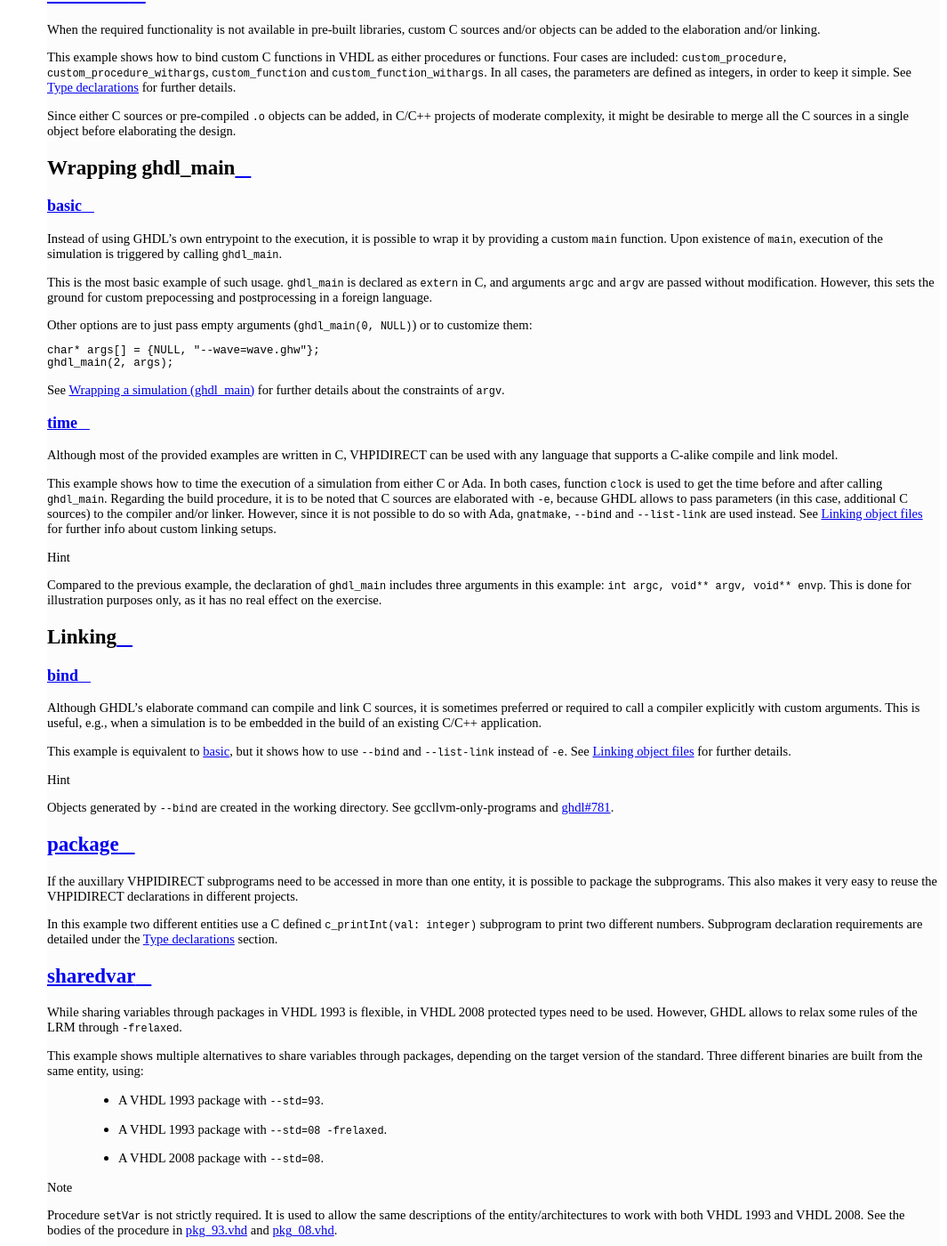
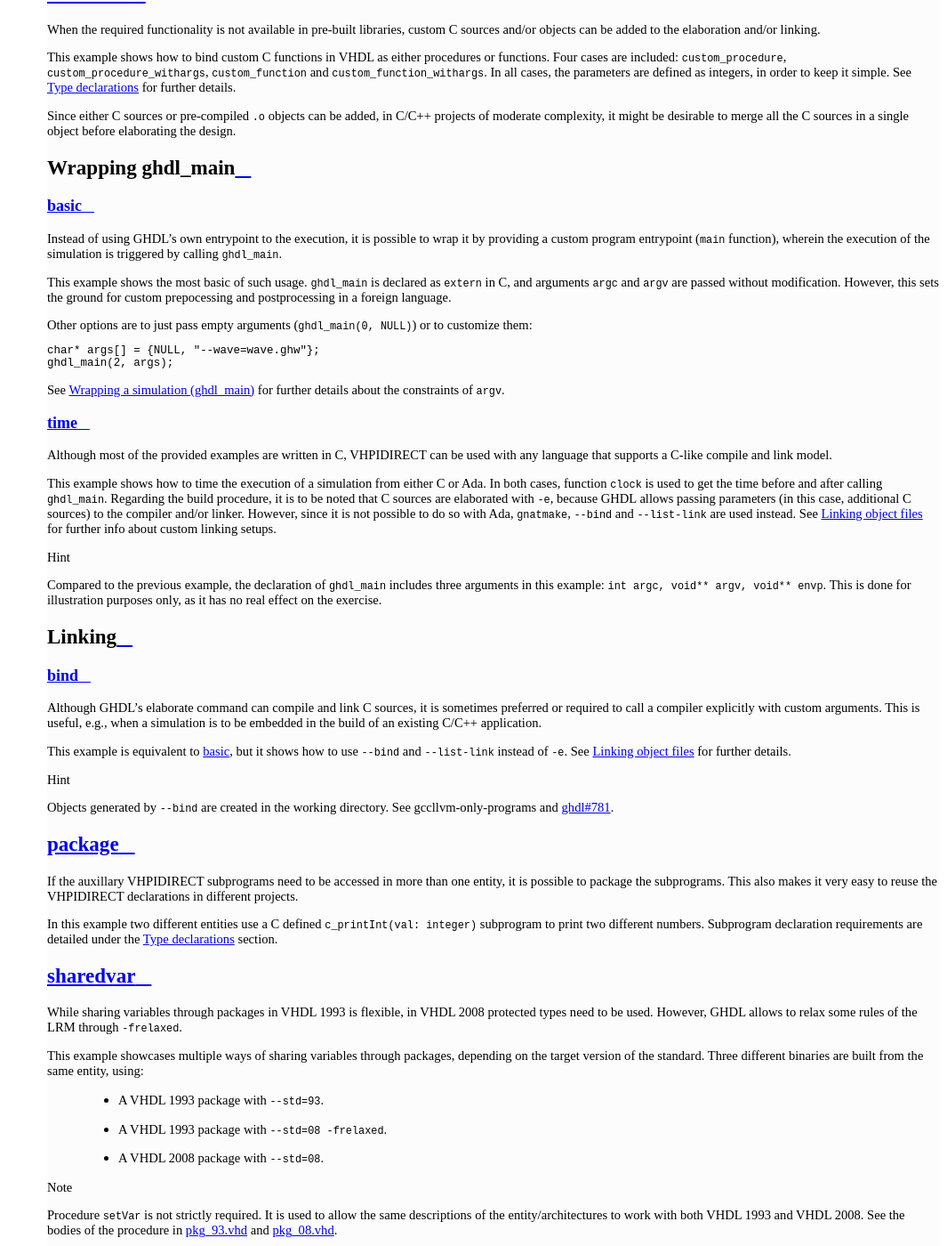
Before and after one commit to ghdl/ghdl-cosim, a Sphinx documentation site: the page built from doc/vhpidirect/examples/quickstart.rst, in a window 1280 px wide and 1400 px high, scrolled down 1381 px. Shown: the whole window at 89% size, without its empty margins (215-1280 px from the left). Built offline with Sphinx 7.4.7 and the Read the Docs theme 2.0.0, drawn with Linux system fonts in a browser that asks for light colours; comment, search, counter and statistics services are not loaded.

Commit message:
doc: grammatical hiccups
Co-authored-by: RocketRoss <mr@radonn.co.za>

```diff
--- a/doc/index.rst
+++ b/doc/index.rst
@@ -45,7 +45,7 @@ supported. However, a *vhdlator*/*ghdlator* might be available in the future.
 because, as the name suggests, it is a direct interface. However, on the one hand VHPIDIRECT requires modification of
 VHDL sources, which might not be possible or desirable in certain contexts. On the other hand, VPI/VHPI allow use cases
 which are not yet possible with VHPIDIRECT, such as controlling execution time steps. It is suggested to read the quick
-start examples of both interfacing mechanisms, in order to get a feel of the differences.
+start examples of both interfacing mechanisms, in order to get a feel for the differences.
 
 
 .. toctree::
--- a/doc/vhpidirect/examples/quickstart.rst
+++ b/doc/vhpidirect/examples/quickstart.rst
@@ -64,12 +64,12 @@ Wrapping ghdl_main
 :cosimtree:`basic <vhpidirect/quickstart/wrapping/basic>`
 ---------------------------------------------------------
 
-Instead of using GHDL's own entrypoint to the execution, it is possible to wrap it by providing a custom ``main``
-function. Upon existence of ``main``, execution of the simulation is triggered by calling ``ghdl_main``.
+Instead of using GHDL's own entrypoint to the execution, it is possible to wrap it by providing a custom program
+entrypoint (``main`` function), wherein the execution of the simulation is triggered by calling ``ghdl_main``.
 
-This is the most basic example of such usage. ``ghdl_main`` is declared as ``extern`` in C, and arguments ``argc`` and
-``argv`` are passed without modification. However, this sets the ground for custom prepocessing and postprocessing in a
-foreign language.
+This example shows the most basic of such usage. ``ghdl_main`` is declared as ``extern`` in C, and arguments ``argc``
+and ``argv`` are passed without modification. However, this sets the ground for custom prepocessing and postprocessing
+in a foreign language.
 
 Other options are to just pass empty arguments (``ghdl_main(0, NULL)``) or to customize them:
 
@@ -84,11 +84,11 @@ See :ref:`COSIM:VHPIDIRECT:Wrapping` for further details about the constraints o
 -------------------------------------------------------
 
 Although most of the provided examples are written in C, VHPIDIRECT can be used with any language that supports a
-C-alike compile and link model.
+C-like compile and link model.
 
 This example shows how to time the execution of a simulation from either C or Ada. In both cases, function ``clock`` is
 used to get the time before and after calling ``ghdl_main``. Regarding the build procedure, it is to be noted that C
-sources are elaborated with :option:`-e`, because GHDL allows to pass parameters (in this case, additional C sources)
+sources are elaborated with :option:`-e`, because GHDL allows passing parameters (in this case, additional C sources)
 to the compiler and/or linker. However, since it is not possible to do so with Ada, ``gnatmake``, :option:`--bind` and
 :option:`--list-link` are used instead. See :ref:`COSIM:VHPIDIRECT:Linking` for further info about custom linking setups.
 
@@ -137,7 +137,7 @@ numbers. Subprogram declaration requirements are detailed under the :ref:`COSIM:
 While sharing variables through packages in VHDL 1993 is flexible, in VHDL 2008 protected types need to be used.
 However, GHDL allows to relax some rules of the LRM through :option:`-frelaxed`.
 
-This example shows multiple alternatives to share variables through packages, depending on the target version of the
+This example showcases multiple ways of sharing variables through packages, depending on the target version of the
 standard. Three different binaries are built from the same entity, using:
 
   * A VHDL 1993 package with ``--std=93``.
--- a/doc/vpi/examples/index.rst
+++ b/doc/vpi/examples/index.rst
@@ -5,7 +5,7 @@ Examples
 ########
 
 A very brief description of how to use VPI is that ``vpi_user.h`` provides dozens of functions to scan/navigate the hierarchy
-of the elaborated hardware design, and it allows to set callbacks for specific events/signals.
+of the elaborated hardware design, and it allows setting callbacks for specific events/signals.
 
 .. NOTE::
   Since VHDL sources are agnostic to the usage of VPI modules, most of the examples in this section reuse the same VHDL
--- a/doc/vpi/examples/quickstart.rst
+++ b/doc/vpi/examples/quickstart.rst
@@ -12,6 +12,6 @@ Quick Start
 This is the most minimal example, where a single callback is registered at the beginning of the simulation. The callback just
 prints ``Hello!``. Then, the simulation is executed as usual.
 
-VPI allows to register callbacks at multiple events and to optionally delay their execution after the event is triggered.
+VPI allows registering callbacks at multiple events and to optionally delay their execution after the event is triggered.
 The list of available callback reasons is defined in :ghdlsrc:`vpi_user.h <grt/vpi_user.h>`. The structure type that is used
 and required to register a callback, ``s_cb_data``, is also defined in the same header file.
```
Also changed, not shown: doc/vhpi/index.rst (+7 -4 lines).
